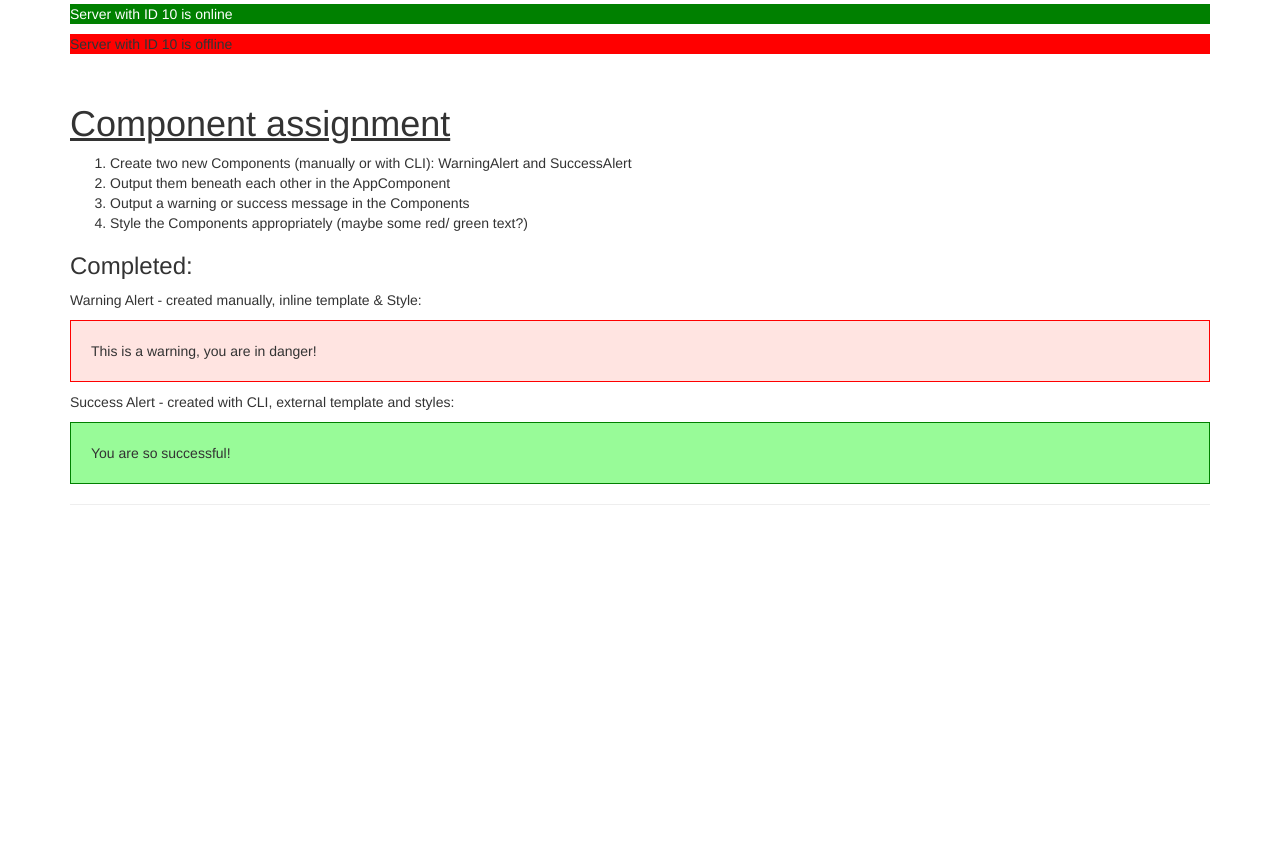
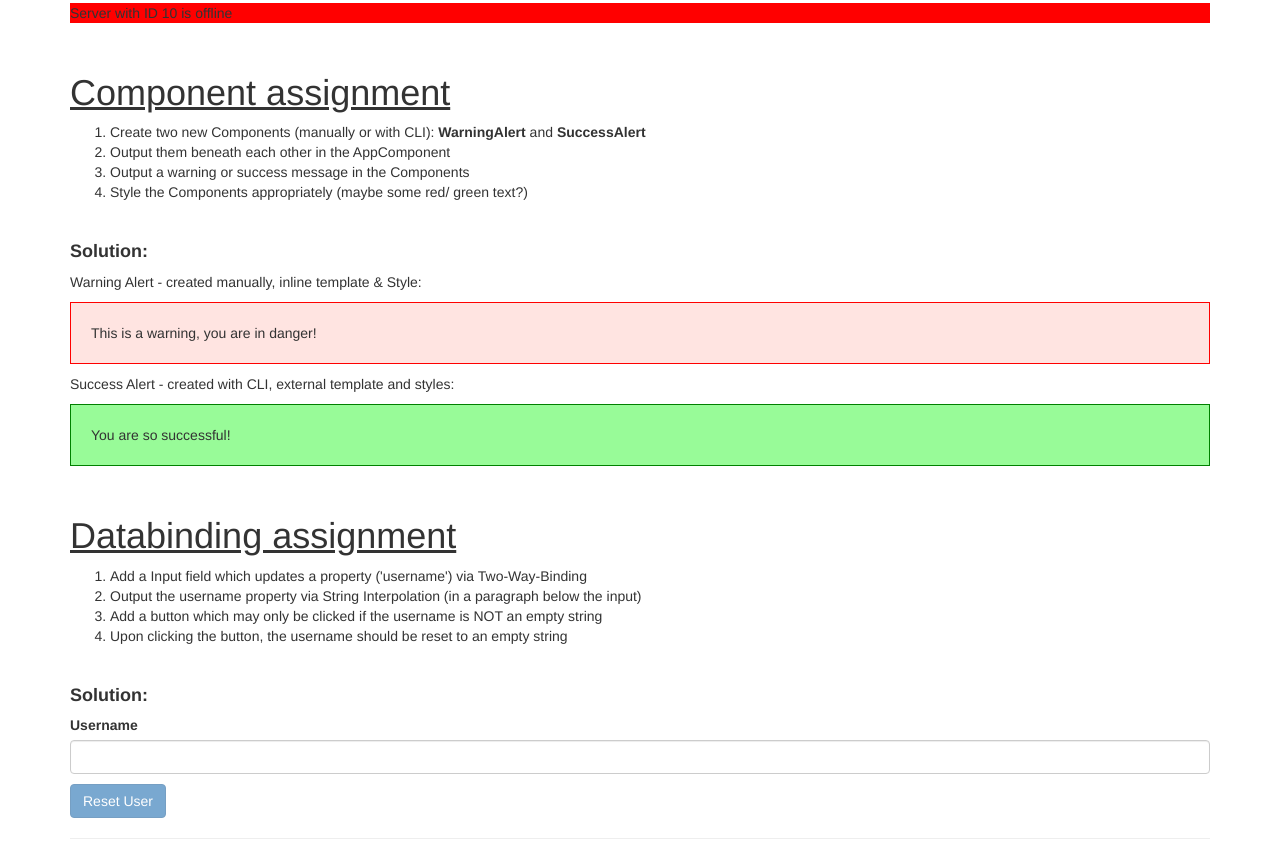
Before and after one commit to Felix-gto/0-angular_udemy_max-basics-servers-assignments, an Angular app: page / in a window 1280 px wide. Shown: the part 220-1079 px from the top of the page. Before the commit the page ends 800 px from the top, so only its background shows below. Built offline with nearby package versions, Linux system fonts and the light colour scheme.

Commit message:
Completed Databinding Assignment

```diff
--- a/src/app/app.component.html
+++ b/src/app/app.component.html
@@ -3,14 +3,13 @@
     <div class="col-xs-12">
 
       <h1>Basics project: Servers - Components, databinding & directives</h1>
-      <hr />
       <app-servers></app-servers>
+      <br>
 
     </div>
   </div>
 </div>
 
-<br>
 
 <div class="container">
   <div class="row">
@@ -19,19 +18,47 @@
       <h1>Component assignment</h1>
 
       <ol>
-        <li>Create two new Components (manually or with CLI): WarningAlert and SuccessAlert</li>
+        <li>Create two new Components (manually or with CLI): <strong>WarningAlert</strong> and <strong>SuccessAlert</strong></li>
         <li>Output them beneath each other in the AppComponent</li>
         <li>Output a warning or success message in the Components</li>
         <li>Style the Components appropriately (maybe some red/ green text?)</li>
       </ol>
-
-      <h3>Completed:</h3>
+      <br>
+      <h4><strong>Solution:</strong></h4>
       <p>Warning Alert - created manually, inline template & Style:</p>
       <app-warning-alert></app-warning-alert>
       <p>Success Alert - created with CLI, external template and styles:</p>
       <app-success-alert></app-success-alert>
-      <hr />
+      <br>
 
     </div>
   </div>
 </div>
+
+<div class="container">
+  <div class="row">
+    <div class="col-xs-12">
+
+      <h1>Databinding assignment</h1>
+
+      <ol>
+        <li>Add a Input field which updates a property ('username') via Two-Way-Binding</li>
+        <li>Output the username property via String Interpolation (in a paragraph below the input)</li>
+        <li>Add a button which may only be clicked if the username is NOT an empty string</li>
+        <li>Upon clicking the button, the username should be reset to an empty string</li>
+      </ol>
+
+      <br>
+      <h4><strong>Solution:</strong></h4>
+
+      <label>Username</label>
+      <input type="text" class="form-control" [(ngModel)]="username">
+      <p>{{username}}</p>
+
+      <!-- Button disabled if usename === '' (empty string) (returns true or false) -->
+      <button class="btn btn-primary" [disabled]="username === ''" (click)="username = ''">Reset User</button>
+      <hr>
+
+    </div>
+  </div>
+</div>
--- a/src/app/app.component.ts
+++ b/src/app/app.component.ts
@@ -7,4 +7,6 @@ import { Component } from '@angular/core';
 })
 export class AppComponent {
 
+  // Data Binding using ngModel - See Databinding assignment
+  username = "";
 }
--- a/src/app/server/server.component.html
+++ b/src/app/server/server.component.html
@@ -1,3 +1,3 @@
 <p [ngStyle]="{backgroundColor: getColor()}"
 [ngClass]="{online: serverStatus === 'online'}">
-{{ 'Server' }} with ID {{ serverID }} is {{ getServerStatus() }} </p>   <!-- {{'Server'}} can be any string-->
+{{ 'Server' }} with ID {{ serverID }} is {{ getServerStatus() }} </p>   <!-- {{'Server'}} can be any STRING. You can't write multiline or block expressions (if for control structures etc.). You can use ternary expressions-->
--- a/src/app/server/server.component.ts
+++ b/src/app/server/server.component.ts
@@ -18,7 +18,7 @@ export class ServerComponent {               // Export the component: -> Name it
         this.serverStatus = Math.random() > 0.5 ? 'online' : 'offline';
     }
 
-    getServerStatus() {                       // Define the getServerStatus method, return the serverStatus property defined above
+    getServerStatus() {                       // Define the getServerStatus method, return the serverStatus property defined above (returns a string - we are using it for string interpolation)
         return this.serverStatus;
     }
 
```
Also changed, not shown: src/app/servers/servers.component.html (+7 -1 lines), src/app/servers/servers.component.ts (+9 -0 lines).
